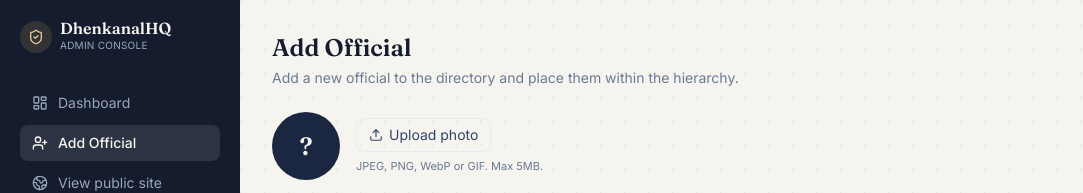
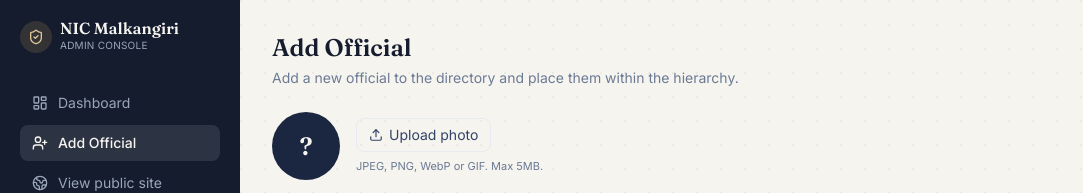
Before and after one commit to RAJNEESHKANTPANDEY/contactdirectory, a Next.js app: page /admin/new in a window 1280 px wide. Shown: the top 193 px of the page, without its empty margins (0-1083 px from the left). Built offline with nearby package versions, Linux system fonts and the light colour scheme.

Commit message:
Update AdminNav to display NIC Malkangiri

```diff
--- a/components/AdminNav.tsx
+++ b/components/AdminNav.tsx
@@ -27,7 +27,7 @@ export default function AdminNav() {
             <ShieldCheck size={16} />
           </div>
           <div>
-            <p className="font-display font-semibold leading-none">DhenkanalHQ</p>
+            <p className="font-display font-semibold leading-none">NIC Malkangiri</p>
             <p className="text-[10px] text-ink-300 uppercase tracking-wide mt-0.5">
               Admin Console
             </p>
```
